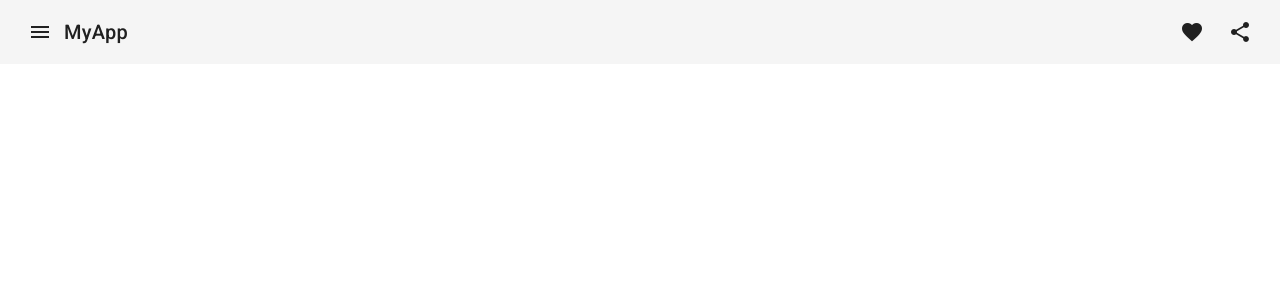
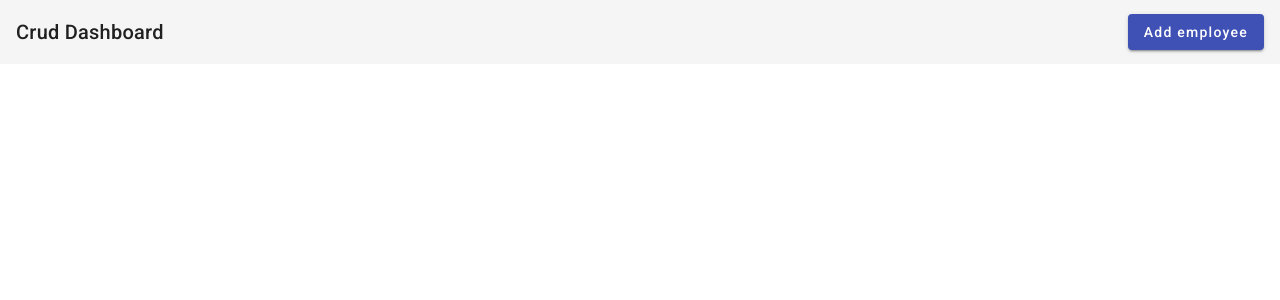
Before and after one commit to Anita-Liberatore/crud-app-angular15-material, an Angular app: page / in a window 1280 px wide. Shown: the top 300 px of the page. Built offline with nearby package versions, Linux system fonts and the light colour scheme.

Commit message:
add dialog for add and edit form

```diff
--- a/src/app/app.component.html
+++ b/src/app/app.component.html
@@ -1 +1 @@
-<app-header [headerTitle]="titleHeader"></app-header>
+<app-header [headerTitle]="titleHeader" [buttonAction]="buttonAction"></app-header>
--- a/src/app/app.component.ts
+++ b/src/app/app.component.ts
@@ -6,5 +6,6 @@ import { Component } from '@angular/core';
   styleUrls: ['./app.component.scss']
 })
 export class AppComponent {
-  titleHeader = 'MyApp';
+  titleHeader = 'Crud Dashboard';
+  buttonAction = 'Add employee'
 }
--- /dev/null
+++ b/src/app/components/dialog/dialog-add-edit.component.html
@@ -0,0 +1,8 @@
+<h1 mat-dialog-title>Delete file</h1>
+<div mat-dialog-content>
+  Would you like to delete cat.jpeg?
+</div>
+<div mat-dialog-actions>
+  <button mat-button mat-dialog-close>No</button>
+  <button mat-button mat-dialog-close cdkFocusInitial>Ok</button>
+</div>
--- a/src/app/components/header/header.component.html
+++ b/src/app/components/header/header.component.html
@@ -1,13 +1,7 @@
 <mat-toolbar>
-    <button mat-icon-button class="example-icon" aria-label="Example icon-button with menu icon">
-        <mat-icon>menu</mat-icon>
-    </button>
     <span>{{headerTitle}}</span>
     <span class="example-spacer"></span>
-    <button mat-icon-button class="example-icon favorite-icon" aria-label="Example icon-button with heart icon">
-        <mat-icon>favorite</mat-icon>
-    </button>
-    <button mat-icon-button class="example-icon" aria-label="Example icon-button with share icon">
-        <mat-icon>share</mat-icon>
+    <button mat-raised-button color="primary" (click)="openDialog()">
+        {{buttonAction}}
     </button>
 </mat-toolbar>
--- a/src/app/components/header/header.component.ts
+++ b/src/app/components/header/header.component.ts
@@ -1,7 +1,9 @@
 import { Component, Input } from '@angular/core';
-import {MatIconModule} from '@angular/material/icon';
-import {MatButtonModule} from '@angular/material/button';
-import {MatToolbarModule} from '@angular/material/toolbar';
+import { MatIconModule } from '@angular/material/icon';
+import { MatButtonModule } from '@angular/material/button';
+import { MatToolbarModule } from '@angular/material/toolbar';
+import { MatDialog } from '@angular/material/dialog';
+import { DialogAddEditComponent } from '../dialog/dialog-add-edit.component';
 
 @Component({
   selector: 'app-header',
@@ -11,7 +13,14 @@ import {MatToolbarModule} from '@angular/material/toolbar';
   imports: [MatToolbarModule, MatButtonModule, MatIconModule],
 })
 export class HeaderComponent {
+  @Input() headerTitle!: string;
+  @Input() buttonAction!: string;
 
-    @Input() headerTitle!: string;
+  constructor(public dialog: MatDialog) {}
 
+  openDialog(): void {
+    this.dialog.open(DialogAddEditComponent, {
+      width: '250px'
+    });
+  }
 }
```
Also changed, not shown: src/app/app.module.ts (+4 -3 lines), src/app/components/dialog/dialog-add-edit.component.ts (added, +15 -0 lines), src/app/components/dialog/dialog-add-edit.component.scss (added).
